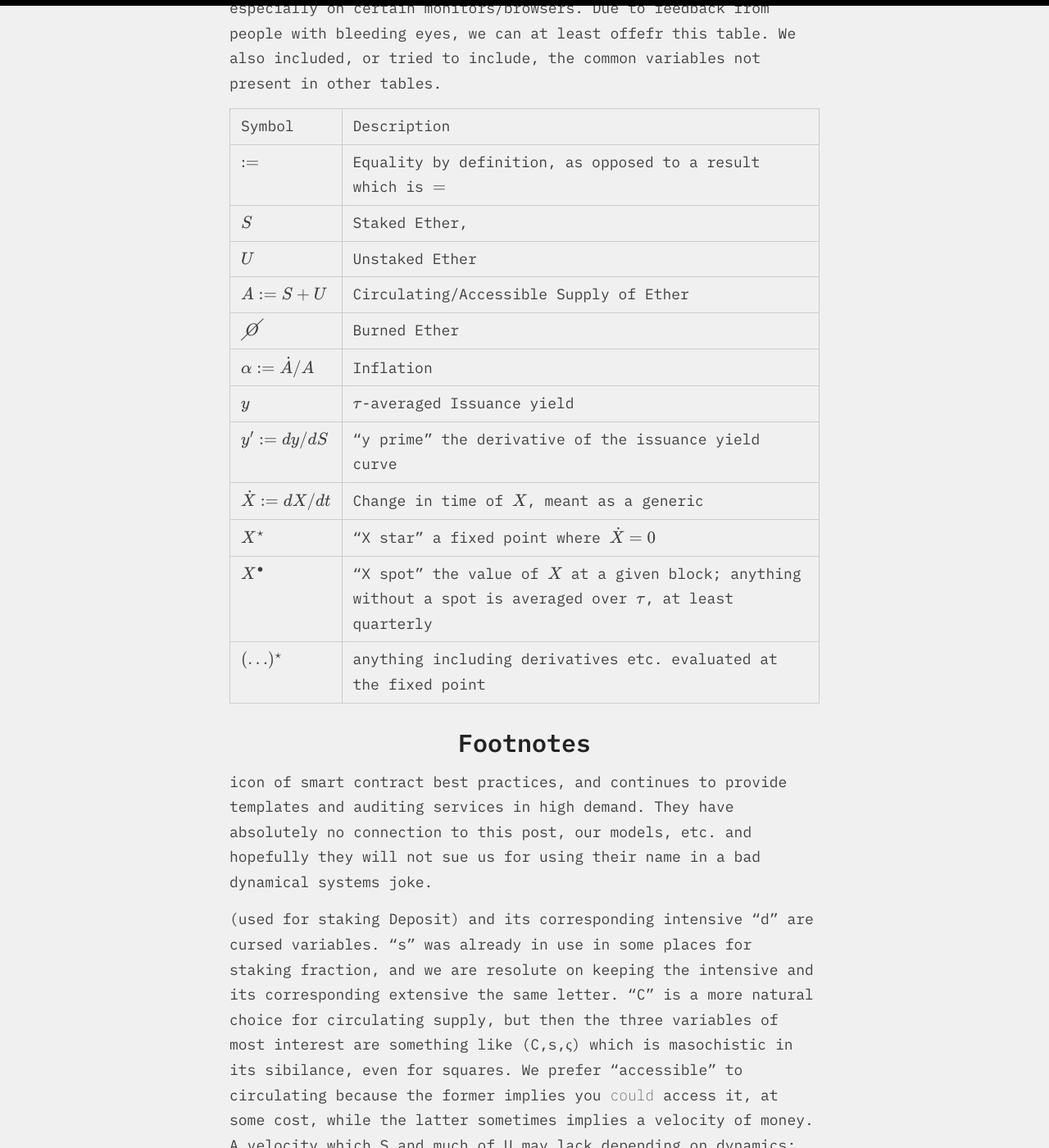
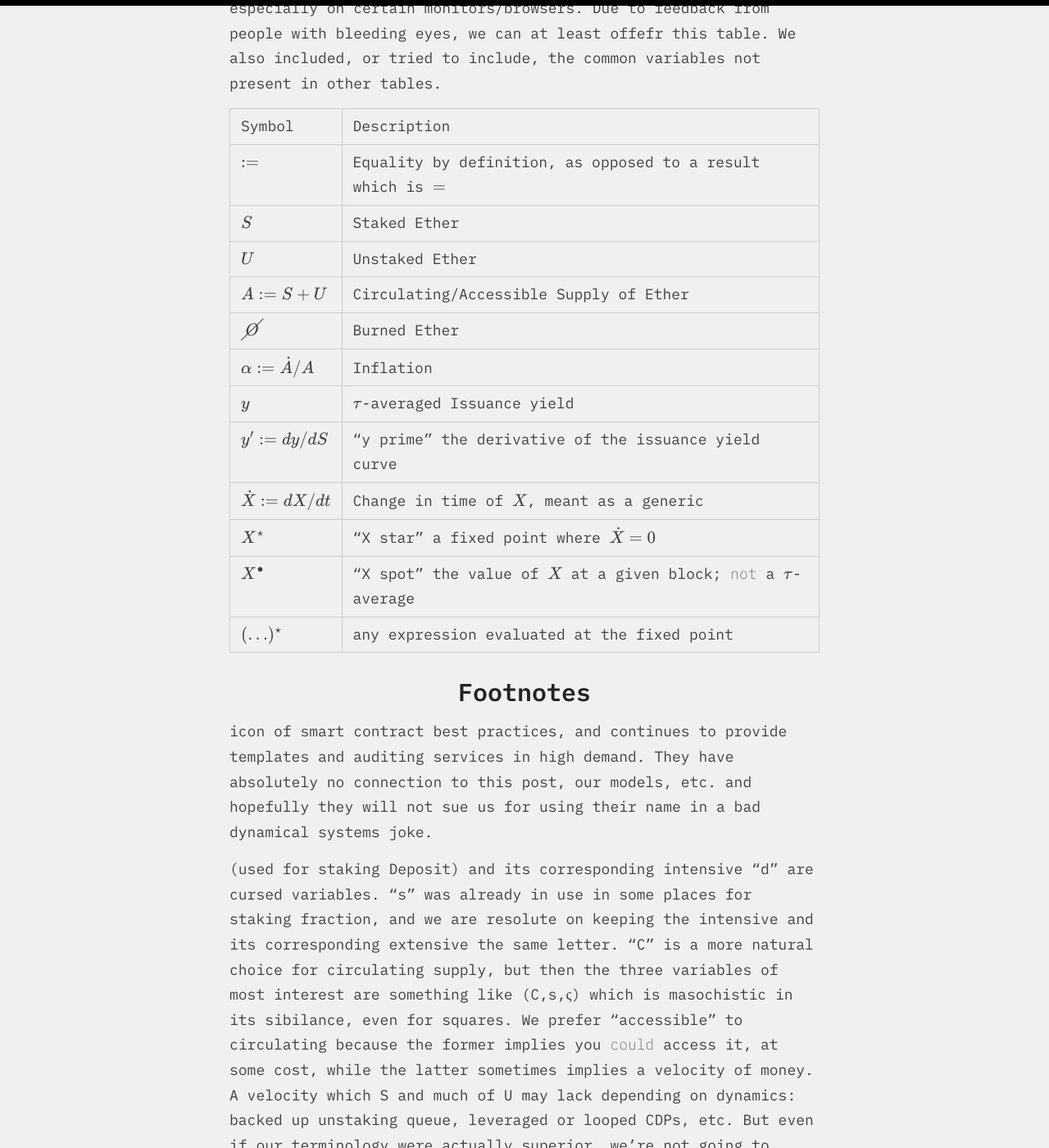
Before and after one commit to eric-downes/20sq-blog, a Jekyll site: the page built from _posts/2025-01-15-issuance-dynamics.md, in a window 1280 px wide and 1400 px high, scrolled down 28807 px. Shown: the whole window at 82% size. Built offline with Jekyll 4.4.1, drawn with Linux system fonts in a browser that asks for light colours; some web fonts are replaced.

Commit message:
added table at end based on feedback

```diff
--- a/_posts/2025-01-15-issuance-dynamics.md
+++ b/_posts/2025-01-15-issuance-dynamics.md
@@ -989,7 +989,7 @@ or tried to include, the common variables not present in other tables.
 | :-- | :-- |
 | Symbol | Description |
 | $:=$ | Equality by definition, as opposed to a result which is $=$ |
-| $S$ | Staked Ether, |
+| $S$ | Staked Ether |
 | $U$ | Unstaked Ether |
 | $A:=S+U$ | Circulating/Accessible Supply of Ether |
 | $\cancel{O}$ | Burned Ether |
@@ -998,8 +998,8 @@ or tried to include, the common variables not present in other tables.
 | $y':=dy/dS$ | "y prime" the derivative of the issuance yield curve |
 | $\dot{X}:=dX/dt$ | Change in time of $X$, meant as a generic |
 | $X^\star$ | "X star" a fixed point where $\dot{X}=0$ |
-| $X^\bullet$ | "X spot" the value of $X$ at a given block; anything without a spot is averaged over $\tau$, at least quarterly |
-| $(\ldots)^\star$ | anything including derivatives etc. evaluated at the fixed point |
+| $X^\bullet$ | "X spot" the value of $X$ at a given block; *not* a $\tau$-average |
+| $(\ldots)^\star$ | any expression evaluated at the fixed point |
 
 
 # Footnotes
```
